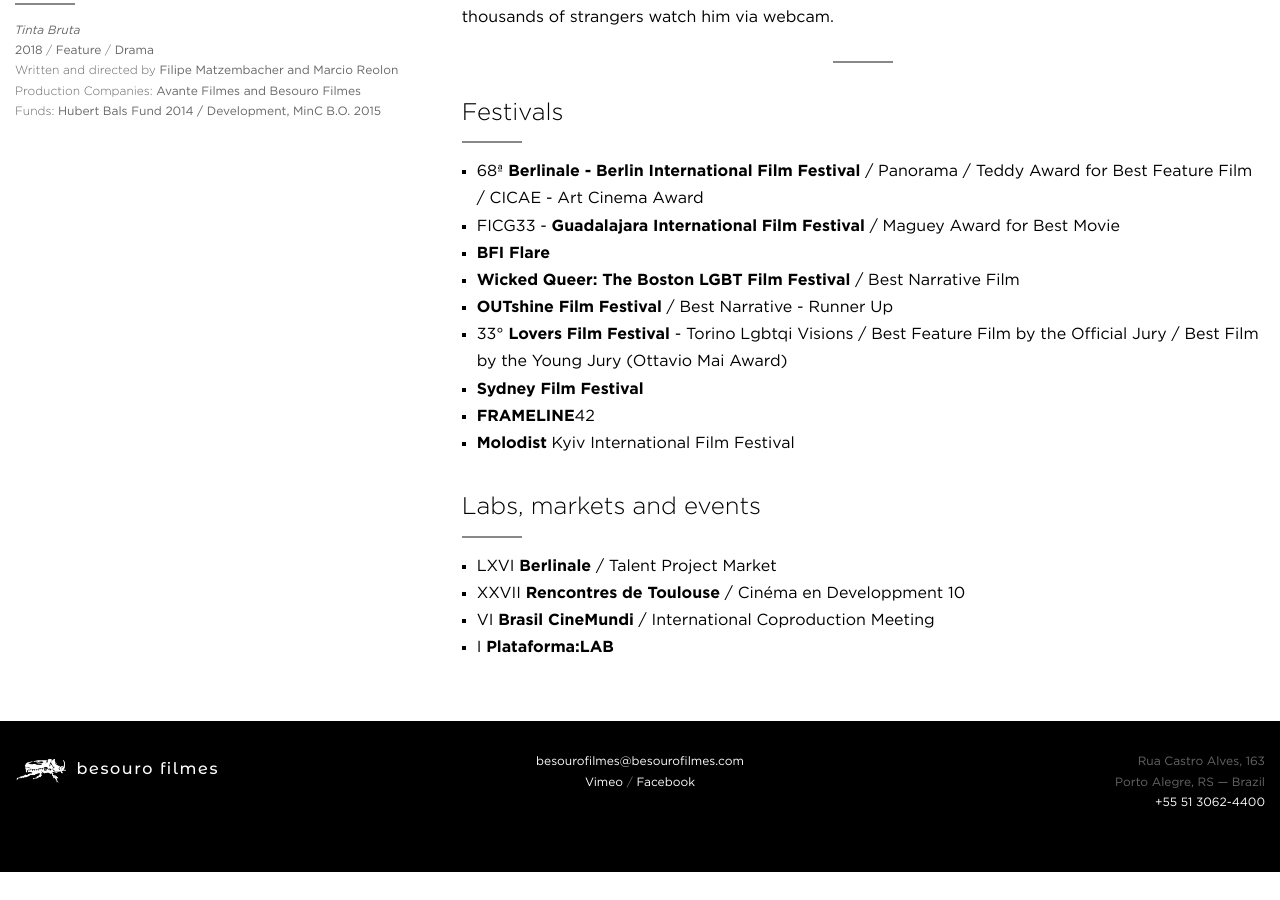
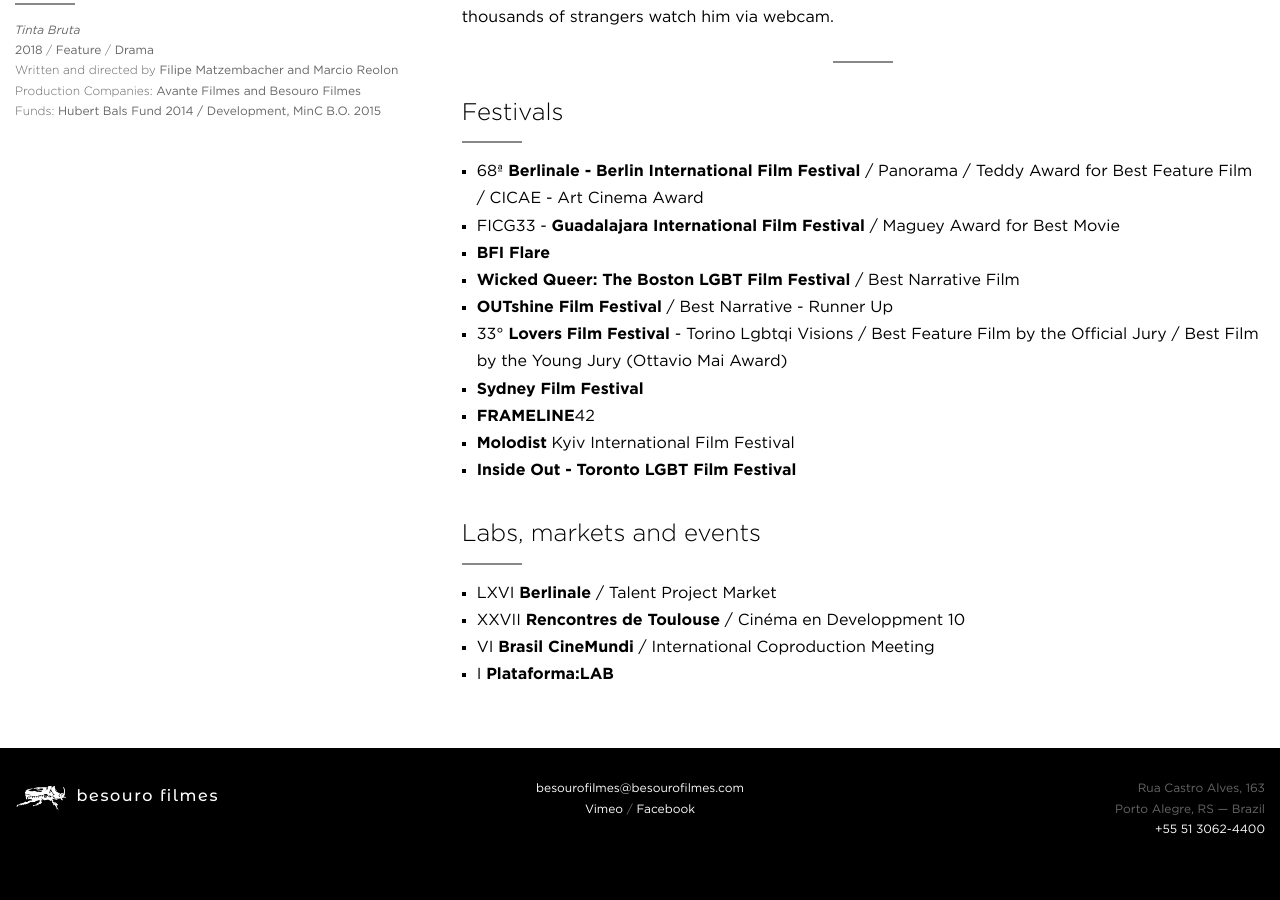
Before and after one commit to arthrfrts/besouro, a Jekyll site: the page built from _projects/hard-paint.md, in a window 1280 px wide and 900 px high, scrolled down 899 px. Built offline with Jekyll 4.4.1, drawn with Linux system fonts in a browser that asks for light colours; before the commit the page ends 1771 px from its top, so only the background shows below that.

Commit message:
Updated Hard Paint

```diff
--- a/_projects/hard-paint.md
+++ b/_projects/hard-paint.md
@@ -37,6 +37,7 @@
 * **Sydney Film Festival**
 * **FRAMELINE**42
 * **Molodist** Kyiv International Film Festival
+* **Inside Out - Toronto LGBT Film Festival**
 
 ## Labs, markets and events
 * LXVI **Berlinale** / Talent Project Market
```
